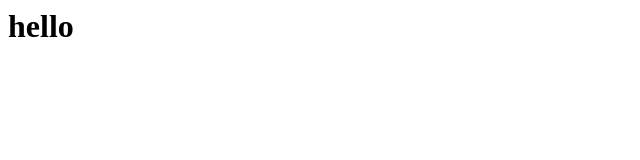
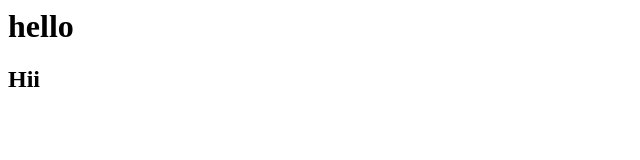
Before and after one commit to gakhil-08/git_demo, a plain HTML site: page index.html in a window 1280 px wide. Shown: the full height of the page, 0-640 px from the left. Drawn offline with Linux system fonts and the light colour scheme.

Commit message:
second commit

```diff
--- a/index.html
+++ b/index.html
@@ -1,3 +1,6 @@
 <h1>
     hello
 </h1>
+<h2>
+    Hii
+</h2>
```
